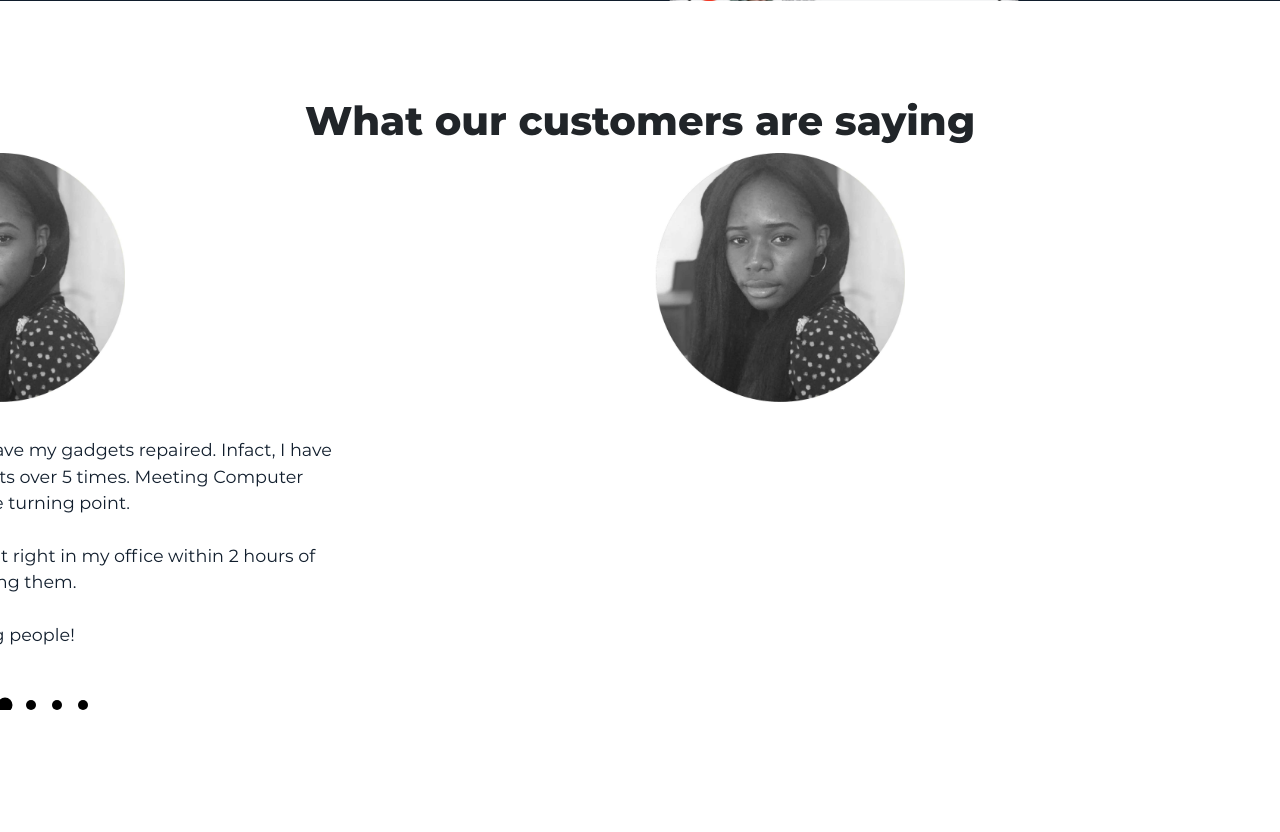
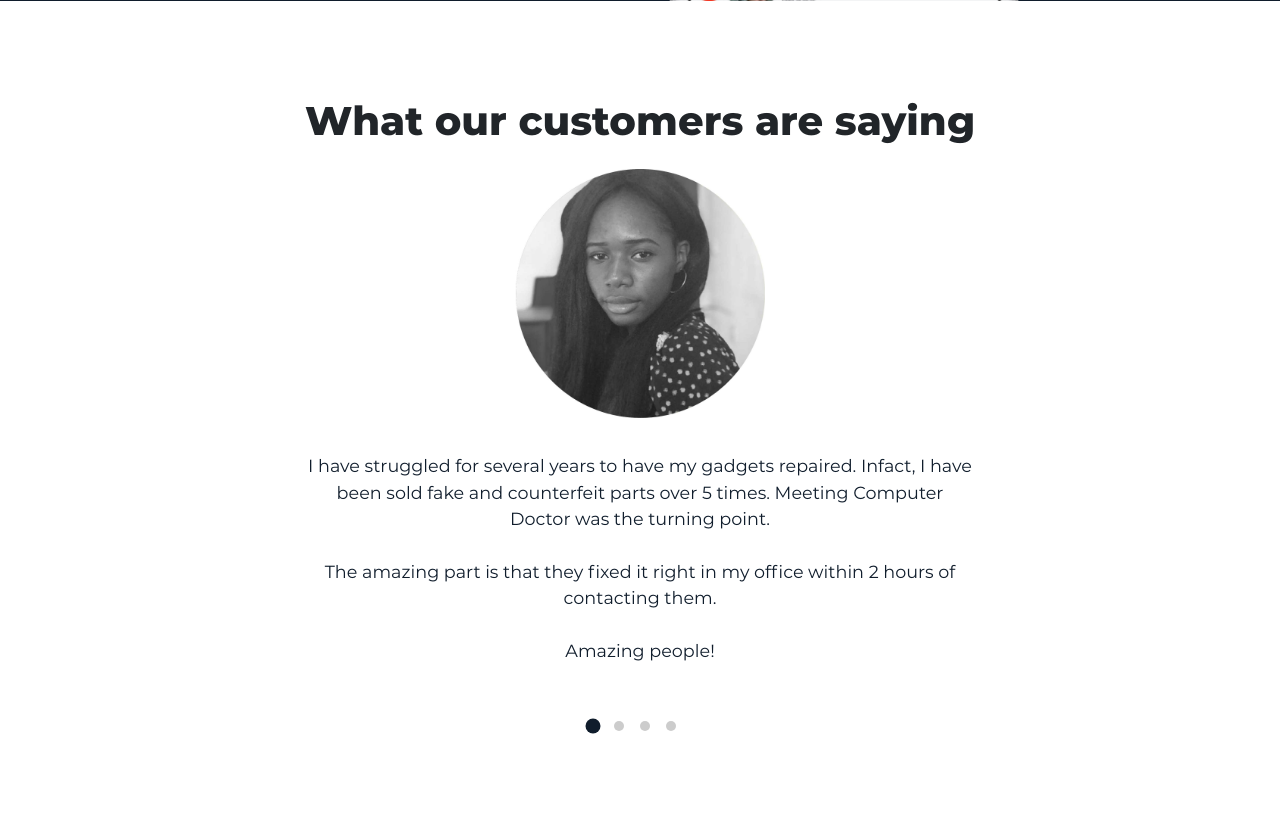
Before and after one commit to aremu-smog/computerdoctor, a PHP site: page /index.html in a window 1280 px wide. Shown: the part 2013-2845 px from the top of the page. Before the commit the page ends 2723 px from the top, so only its background shows below. Run offline with PHP 8.4, Linux system fonts and the light colour scheme.

Commit message:
Finish Testimonial Section

```diff
--- a/css/style.css
+++ b/css/style.css
@@ -140,11 +140,12 @@ text-align: center;
 }
 .testimonial .inner{
 	width: 400%;
-	margin-left: -50%;
+	transition: margin-left .5s;
 }
 
 .testimonial .item img{
  width: 250px;
+ margin-top: 1em;
 }
 
 .testimonial .item p{
@@ -159,18 +160,21 @@ text-align: center;
 	height: 10px;
 	border-radius: 10px;
 	margin-right: 1em;
-	background: #000000;
+	background: #cccccc;
 	transition: transform .5s;
 	cursor: pointer;
 }
 .testimonial .buttons{
 	display: flex;
 	align-items: center;
+	justify-content: center;
+	height: 20px;
 }
 .testimonial .buttons span:hover{
 	transform: scale(1.5);
 }
-.testimonial .buttons span.active{
+.active{
+	background: #101d2c !important;
 	transform: scale(1.5);
 }
 
@@ -232,4 +236,14 @@ text-align: center;
 .chat .col-md-6:first-child{
 	padding-bottom: 2em;
 }
+.testimonial .item img{
+ width: 170px;
 }
+.testimonial .item p{
+	padding: 2em 0%;
+	color: #101d2c;
+	font-size: 1em;
+}
+
+
+}
--- a/index.html
+++ b/index.html
@@ -107,25 +107,40 @@
 			<div class="inner">
 			<div class="container-fluid">
 				<div class="row">
-					<div class='col-md-3 item text-center'>
+					<div class='col-3 item text-center'>
 						<div class="container">
 						<img src="images/testimonial/customer.jpg" />
 						<p>I have struggled for several years to have my gadgets repaired. Infact, I have been sold fake and counterfeit parts over 5 times. Meeting Computer Doctor was the turning point.<br/><br/>
-				The amazing part is that they fixed it right in my office within 2 hours of contacting them.<br/><br/> Amazing people!</p>
-					</div>
+						The amazing part is that they fixed it right in my office within 2 hours of contacting them.<br/><br/> Amazing people!</p>
+						</div>
 					</div>
 
-					<div class='col-md-3 item'>
+					<div class='col-3 item text-center'>
+						<div class="container">
 						<img src="images/testimonial/customer.jpg" />
+						<p>I have struggled for several years to have my gadgets repaired. Infact, I have been sold fake and counterfeit parts over 5 times. Meeting Computer Doctor was the turning point.<br/><br/>
+						The amazing part is that they fixed it right in my office within 2 hours of contacting them.<br/><br/> Amazing people!</p>
+						</div>
 					</div>
 
-					<div class='col-md-3 item'>
+
+					<div class='col-3 item text-center'>
+						<div class="container">
 						<img src="images/testimonial/customer.jpg" />
+						<p>I have struggled for several years to have my gadgets repaired. Infact, I have been sold fake and counterfeit parts over 5 times. Meeting Computer Doctor was the turning point.<br/><br/>
+						The amazing part is that they fixed it right in my office within 2 hours of contacting them.<br/><br/> Amazing people!</p>
+						</div>
 					</div>
 
-					<div class='col-md-3 item'>
+					<div class='col-3 item text-center'>
+						<div class="container">
 						<img src="images/testimonial/customer.jpg" />
+						<p>I have struggled for several years to have my gadgets repaired. Infact, I have been sold fake and counterfeit parts over 5 times. Meeting Computer Doctor was the turning point.<br/><br/>
+						The amazing part is that they fixed it right in my office within 2 hours of contacting them.<br/><br/> Amazing people!</p>
+						</div>
 					</div>
+
+
 				</div>
 			</div>
 			</div>
@@ -143,4 +158,5 @@
 </body>
 <script src="js/jquery.js"></script>
 <script src="js/bootstrap.min.js"></script>
+<script src="js/script.js"></script>
 </html>
--- /dev/null
+++ b/js/script.js
@@ -0,0 +1,7 @@
+$('.testimonial .buttons span').on('click', function(){
+	$('.testimonial .buttons span').removeClass('active');
+	$(this).addClass('active');
+	shift = $(this).index();
+	shift *= 100;
+	$('.testimonial .inner').css('margin-left','-'+shift+"%");
+});
```
